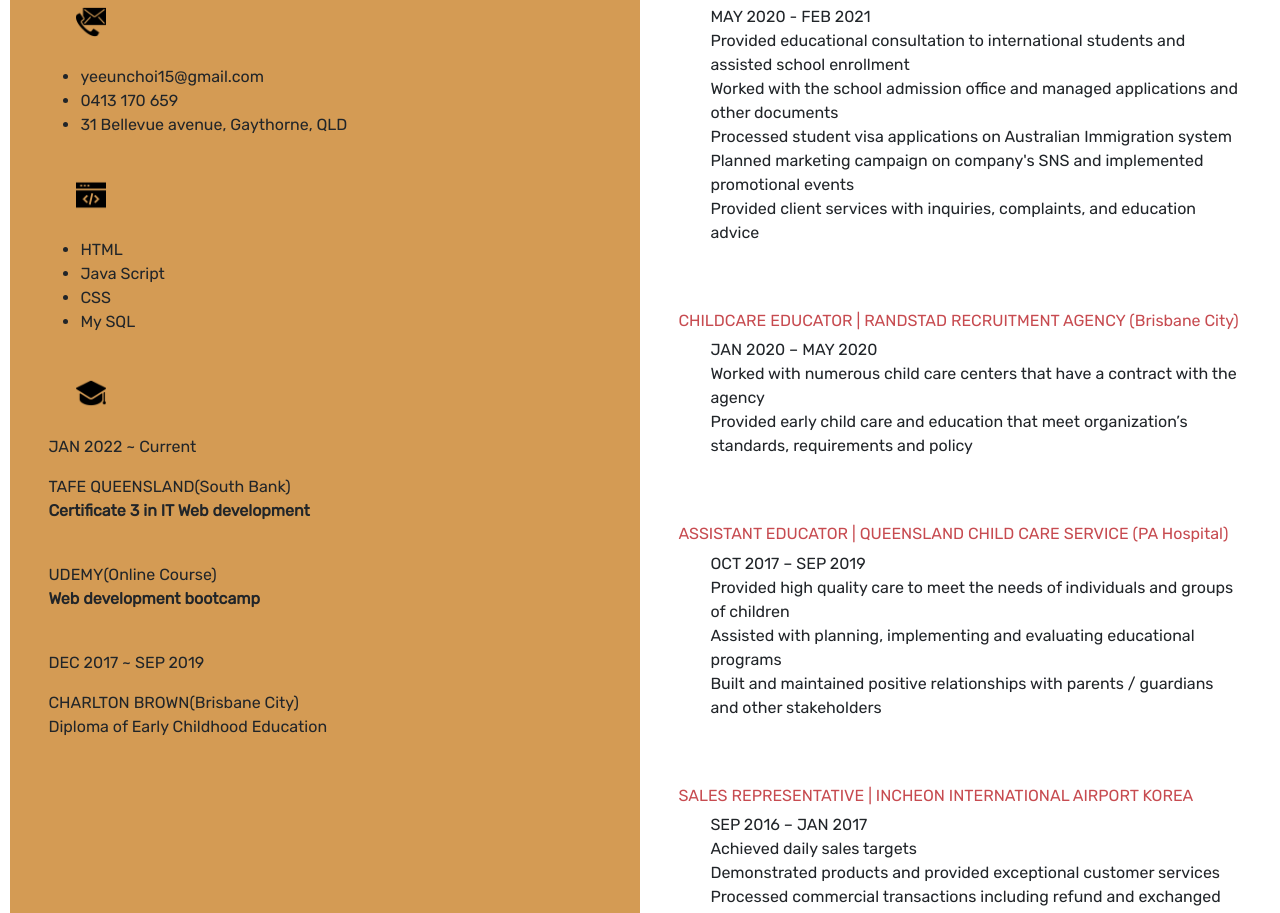
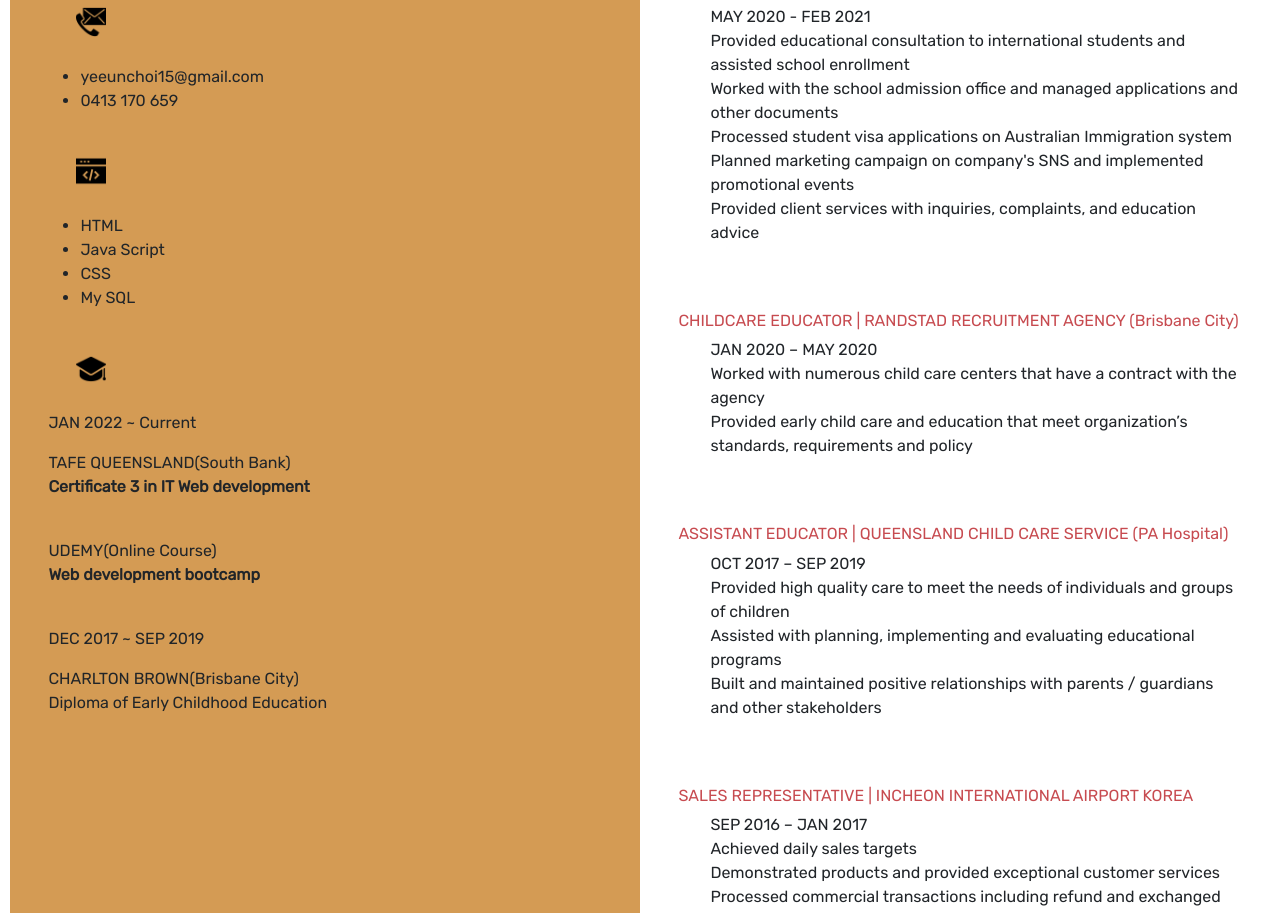
Before and after one commit to Yennychoi15/My-Resume, a plain HTML site: page index.html in a window 1280 px wide. Shown: the part 869-1782 px from the top of the page. Drawn offline with nearby package versions, Linux system fonts and the light colour scheme.

Commit message:
Change paragraph

```diff
--- a/index.html
+++ b/index.html
@@ -38,9 +38,7 @@
                     <li>
                         0413 170 659
                     </li>
-                    <li>
-                        31 Bellevue avenue, Gaythorne, QLD
-                    </li>
+
                 </ul>
                 <img src="programming.png" class="icon">
                 <ul>
```
